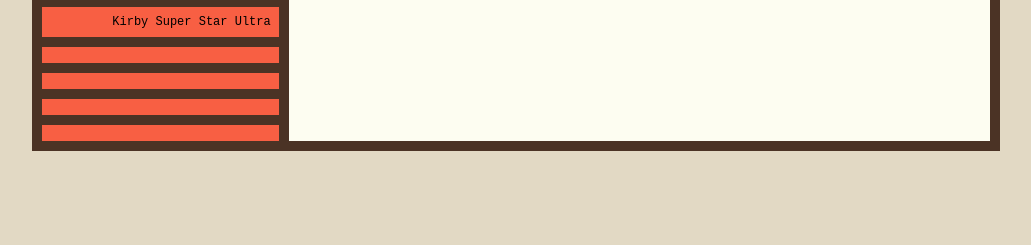
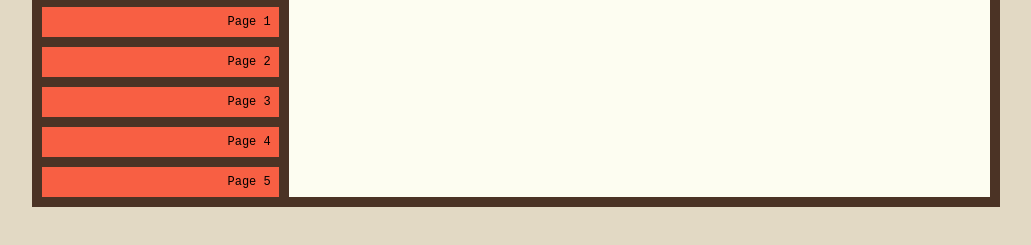
Before and after one commit to Ben-Arthur/Ben-Arthur.github.io, a plain HTML site: page index.html in a window 1280 px wide. Shown: the part 313-558 px from the top of the page, without its empty margins (124-1155 px from the left). Drawn offline with Linux system fonts and the light colour scheme.

Commit message:
Links have filler text

```diff
--- a/index.html
+++ b/index.html
@@ -34,19 +34,19 @@
                 </a>
             </div>
             <div class="subpage">
-                Kirby Super Star Ultra
+                Page 1
             </div>
             <div class="subpage">
-
+                Page 2
             </div>
             <div class="subpage">
-
+                Page 3
             </div>
             <div class="subpage">
-
+                Page 4
             </div>
             <div class="subpage">
-
+                Page 5
             </div>
         </div>
 
```
